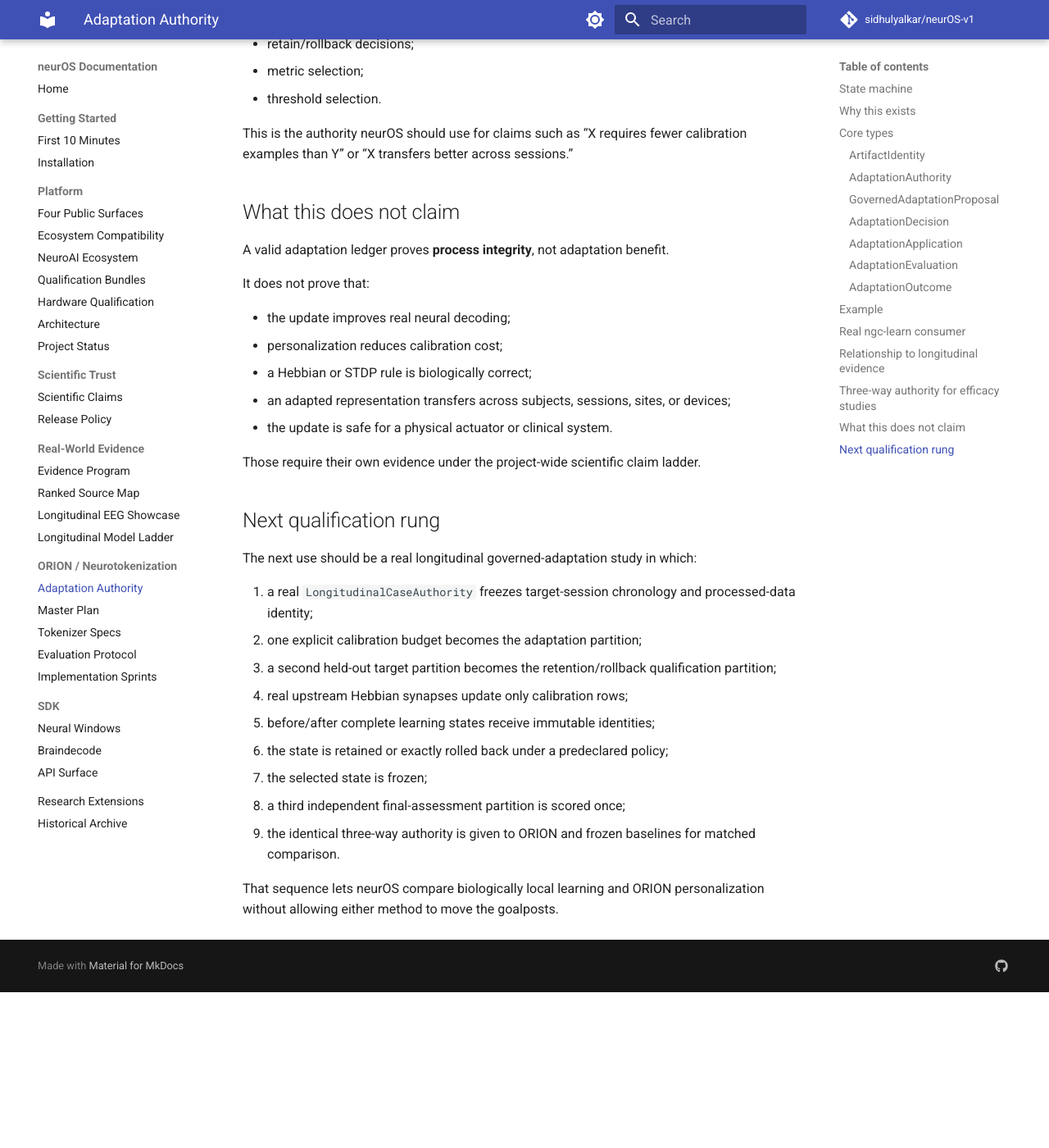
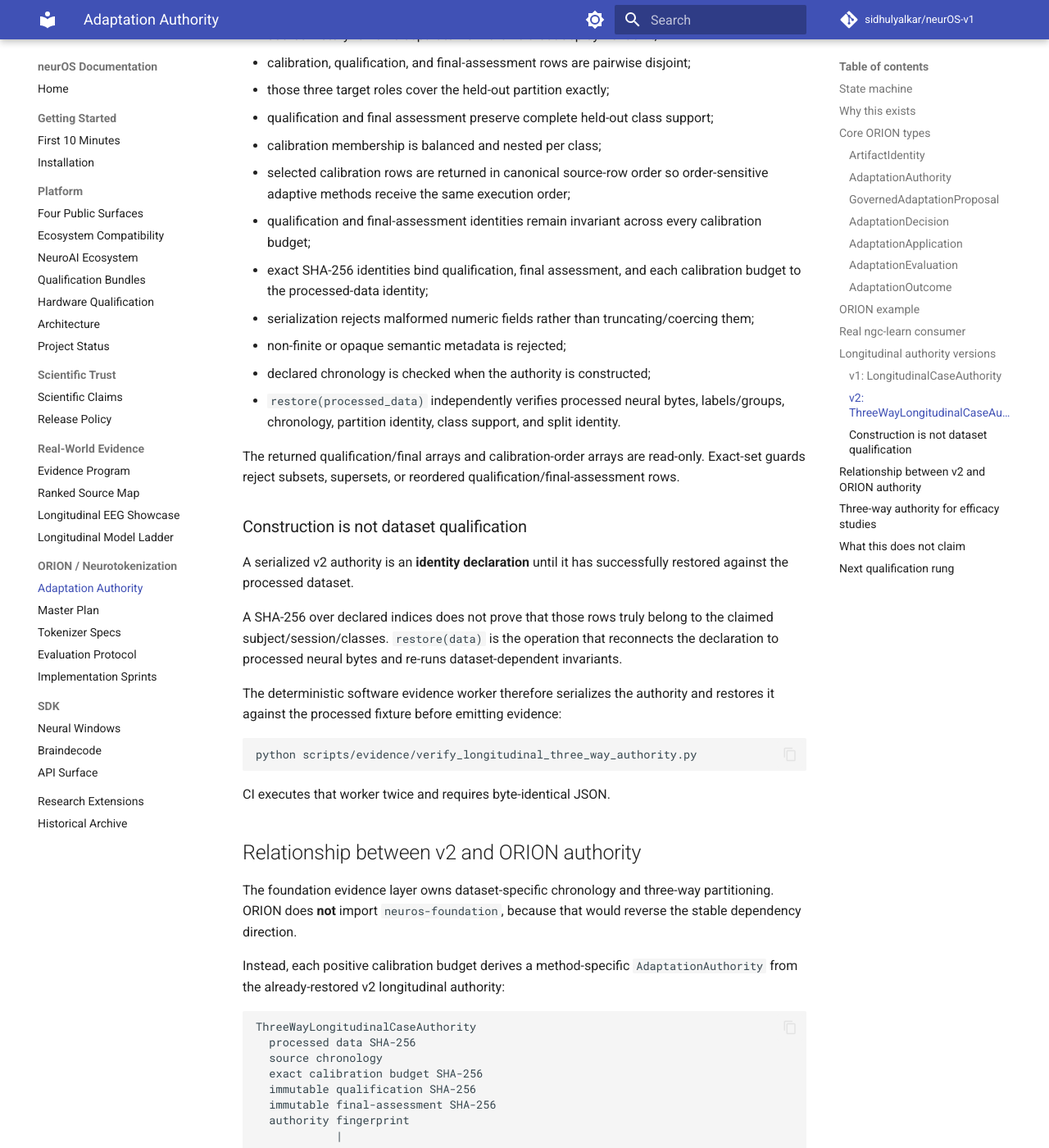
Before and after one commit to sidhulyalkar/neurOS-v1, an MkDocs documentation site: the page built from docs/ADAPTATION_AUTHORITY.md, in a window 1280 px wide and 1400 px high, scrolled down 7019 px. Shown: the whole window at 82% size. Built offline with MkDocs 1.6.1 and Material for MkDocs 9.7.7, drawn with Linux system fonts in a browser that asks for light colours; comment, search, counter and statistics services are not loaded; before the commit the page ends 8229 px from its top, so only the background shows below that; some of the changed text lies outside the part shown.

Commit message:
docs: document executable three-way longitudinal authority

````diff
--- a/docs/ADAPTATION_AUTHORITY.md
+++ b/docs/ADAPTATION_AUTHORITY.md
@@ -40,7 +40,7 @@ GovernedAdaptationProposal
 
 The evidence records are immutable and deterministically fingerprinted. They do not contain wall-clock time in their semantic identity, so replaying the same authority, proposal, decision, application, and evaluation yields the same fingerprints.
 
-The API field remains named `evaluation_indices` for compatibility, but when those rows are used to choose `RETAINED` versus `ROLLED_BACK`, they are scientifically a **qualification/state-selection partition**. They are not an untouched final test set.
+The ORION API field remains named `evaluation_indices` for compatibility, but when those rows are used to choose `RETAINED` versus `ROLLED_BACK`, they are scientifically a **qualification/state-selection partition**. They are not an untouched final test set.
 
 ## Why this exists
 
@@ -58,7 +58,7 @@ Adaptive neural systems can accidentally produce optimistic results when:
 
 The authority contract makes these failure modes explicit and testable.
 
-## Core types
+## Core ORION types
 
 ### `ArtifactIdentity`
 
@@ -131,7 +131,7 @@ Finalizes the evidence as either:
 
 This record says what happened. It does not prescribe a universal policy for whether accuracy, calibration, latency, reconstruction error, or another metric should dominate the retain/rollback decision.
 
-## Example
+## ORION example
 
 ```python
 from orion import (
@@ -211,30 +211,132 @@ The worker runs against installed ngc-learn 3.2 on Python 3.10 and 3.11 and its
 
 This qualifies **process integrity** for that integration. It does not establish real neural-data efficacy.
 
-## Relationship to longitudinal evidence
+## Longitudinal authority versions
 
-The foundation evidence layer already owns stronger dataset-specific authorities such as `LongitudinalCaseAuthority`. ORION does **not** import `neuros-foundation` to reuse them, because that would reverse the stable dependency direction.
+neurOS now has two complementary longitudinal evidence contracts.
 
-Instead, a real experiment should derive adaptation authority from an already-frozen case and carry identity forward:
+### v1: `LongitudinalCaseAuthority`
+
+The v1 authority freezes source history, nested target calibration, and one immutable evaluation set. Existing v1 artifacts remain valid and replayable.
+
+V1 is appropriate when the held-out evaluation set is never used to select model state, hyperparameters, thresholds, metrics, or policy. For example, a predetermined model may be fit at a declared calibration budget and scored once on the same frozen evaluation set across methods.
+
+V1 must **not** be reinterpreted as untouched final-assessment evidence if its evaluation rows were used to choose retain versus rollback or otherwise select the reported model state.
+
+### v2: `ThreeWayLongitudinalCaseAuthority`
+
+Adaptive efficacy studies should use the additive v2 contract:
+
+```python
+from neuros.foundation_models import (
+    ThreeWayLongitudinalCaseAuthority,
+    make_three_way_calibration_split,
+)
+
+split = make_three_way_calibration_split(
+    prospective_partition,
+    qualification_fraction=0.25,
+    final_assessment_fraction=0.25,
+    seed=23,
+)
+
+authority = ThreeWayLongitudinalCaseAuthority.from_split(
+    split,
+    case_id="subject-07/session-02/three-way-v2",
+    history_policy="prior",
+)
+```
+
+The v2 authority freezes four roles:
 
 ```text
-LongitudinalCaseAuthority
+historical/source rows
+        |
+        v
+CALIBRATION
+state may change
+        |
+        v
+QUALIFICATION
+read-only; may choose retain/rollback
+        |
+        v
+frozen selected state + frozen policy
+        |
+        v
+FINAL ASSESSMENT
+read-only; cannot select state or policy
+        |
+        v
+scientific result
+```
+
+The contract enforces:
+
+- source history remains separate from the held-out deployment unit;
+- calibration, qualification, and final-assessment rows are pairwise disjoint;
+- those three target roles cover the held-out partition exactly;
+- qualification and final assessment preserve complete held-out class support;
+- calibration membership is balanced and nested per class;
+- selected calibration rows are returned in canonical source-row order so order-sensitive adaptive methods receive the same execution order;
+- qualification and final-assessment identities remain invariant across every calibration budget;
+- exact SHA-256 identities bind qualification, final assessment, and each calibration budget to the processed-data identity;
+- serialization rejects malformed numeric fields rather than truncating/coercing them;
+- non-finite or opaque semantic metadata is rejected;
+- declared chronology is checked when the authority is constructed;
+- `restore(processed_data)` independently verifies processed neural bytes, labels/groups, chronology, partition identity, class support, and split identity.
+
+The returned qualification/final arrays and calibration-order arrays are read-only. Exact-set guards reject subsets, supersets, or reordered qualification/final-assessment rows.
+
+### Construction is not dataset qualification
+
+A serialized v2 authority is an **identity declaration** until it has successfully restored against the processed dataset.
+
+A SHA-256 over declared indices does not prove that those rows truly belong to the claimed subject/session/classes. `restore(data)` is the operation that reconnects the declaration to processed neural bytes and re-runs dataset-dependent invariants.
+
+The deterministic software evidence worker therefore serializes the authority and restores it against the processed fixture before emitting evidence:
+
+```bash
+python scripts/evidence/verify_longitudinal_three_way_authority.py
+```
+
+CI executes that worker twice and requires byte-identical JSON.
+
+## Relationship between v2 and ORION authority
+
+The foundation evidence layer owns dataset-specific chronology and three-way partitioning. ORION does **not** import `neuros-foundation`, because that would reverse the stable dependency direction.
+
+Instead, each positive calibration budget derives a method-specific `AdaptationAuthority` from the already-restored v2 longitudinal authority:
+
+```text
+ThreeWayLongitudinalCaseAuthority
   processed data SHA-256
-  calibration ordering
-  qualification ordering
-  source authority fingerprint
+  source chronology
+  exact calibration budget SHA-256
+  immutable qualification SHA-256
+  immutable final-assessment SHA-256
+  authority fingerprint
             |
             v
 AdaptationAuthority
-  exact selected calibration budget
+  exact selected calibration indices
   exact qualification indices
   source_authority_fingerprint
             |
             v
 state-changing algorithm
+            |
+            v
+retain / exact rollback
+            |
+            v
+frozen state
+            |
+            v
+ThreeWayLongitudinalCaseAuthority.final_assessment_indices
 ```
 
-The selected state must then be frozen before an independent final assessment.
+Budget 0 is a **frozen no-update baseline**. The current ORION `AdaptationAuthority` requires non-empty adaptation indices, so a zero-calibration point must not fabricate an empty adaptation event merely to fit the state-changing API.
 
 ## Three-way authority for efficacy studies
 
@@ -245,45 +347,24 @@ Two partitions are sufficient to qualify **adaptation process integrity**:
 
 They are not sufficient for an unbiased final efficacy claim if the second partition influences model-state selection.
 
-Real adaptation studies should therefore use:
-
-```text
-source / historical data
-        |
-        v
-CALIBRATION AUTHORITY
-state may change
-        |
-        v
-QUALIFICATION AUTHORITY
-state is read-only; may choose retain/rollback
-        |
-        v
-frozen selected state
-        |
-        v
-FINAL-ASSESSMENT AUTHORITY
-state and policy are immutable
-        |
-        v
-scientific result
-```
-
 The final-assessment partition must not influence:
 
 - whether adaptation occurs;
 - learning rate, epoch count, calibration budget, or other hyperparameters;
 - retain/rollback decisions;
 - metric selection;
-- threshold selection.
+- threshold selection;
+- early stopping;
+- architecture/model selection;
+- the definition of the reported operating point.
 
 This is the authority neurOS should use for claims such as “X requires fewer calibration examples than Y” or “X transfers better across sessions.”
 
 ## What this does not claim
 
-A valid adaptation ledger proves **process integrity**, not adaptation benefit.
+A valid adaptation ledger and v2 longitudinal authority prove **process/evaluation integrity**, not adaptation benefit.
 
-It does not prove that:
+They do not prove that:
 
 - the update improves real neural decoding;
 - personalization reduces calibration cost;
@@ -295,16 +376,16 @@ Those require their own evidence under the project-wide scientific claim ladder.
 
 ## Next qualification rung
 
-The next use should be a real longitudinal governed-adaptation study in which:
+After this software authority is qualified, the next study should use one restored v2 longitudinal case for all competing methods:
 
-1. a real `LongitudinalCaseAuthority` freezes target-session chronology and processed-data identity;
-2. one explicit calibration budget becomes the adaptation partition;
-3. a second held-out target partition becomes the retention/rollback qualification partition;
-4. real upstream Hebbian synapses update only calibration rows;
-5. before/after complete learning states receive immutable identities;
-6. the state is retained or exactly rolled back under a predeclared policy;
-7. the selected state is frozen;
-8. a third independent final-assessment partition is scored once;
-9. the identical three-way authority is given to ORION and frozen baselines for matched comparison.
+1. freeze source chronology and processed-data identity;
+2. freeze calibration membership, qualification rows, and final-assessment rows once;
+3. instantiate one explicit positive calibration budget per experiment;
+4. adapt only on those calibration rows;
+5. use qualification rows only under a predeclared state-selection policy;
+6. retain or exactly roll back complete mutable state;
+7. freeze the selected state and every policy/hyperparameter;
+8. score the final-assessment set once;
+9. give the same v2 authority to frozen baselines, governed Hebbian predictive coding, and ORION adaptation.
 
 That sequence lets neurOS compare biologically local learning and ORION personalization without allowing either method to move the goalposts.
````
